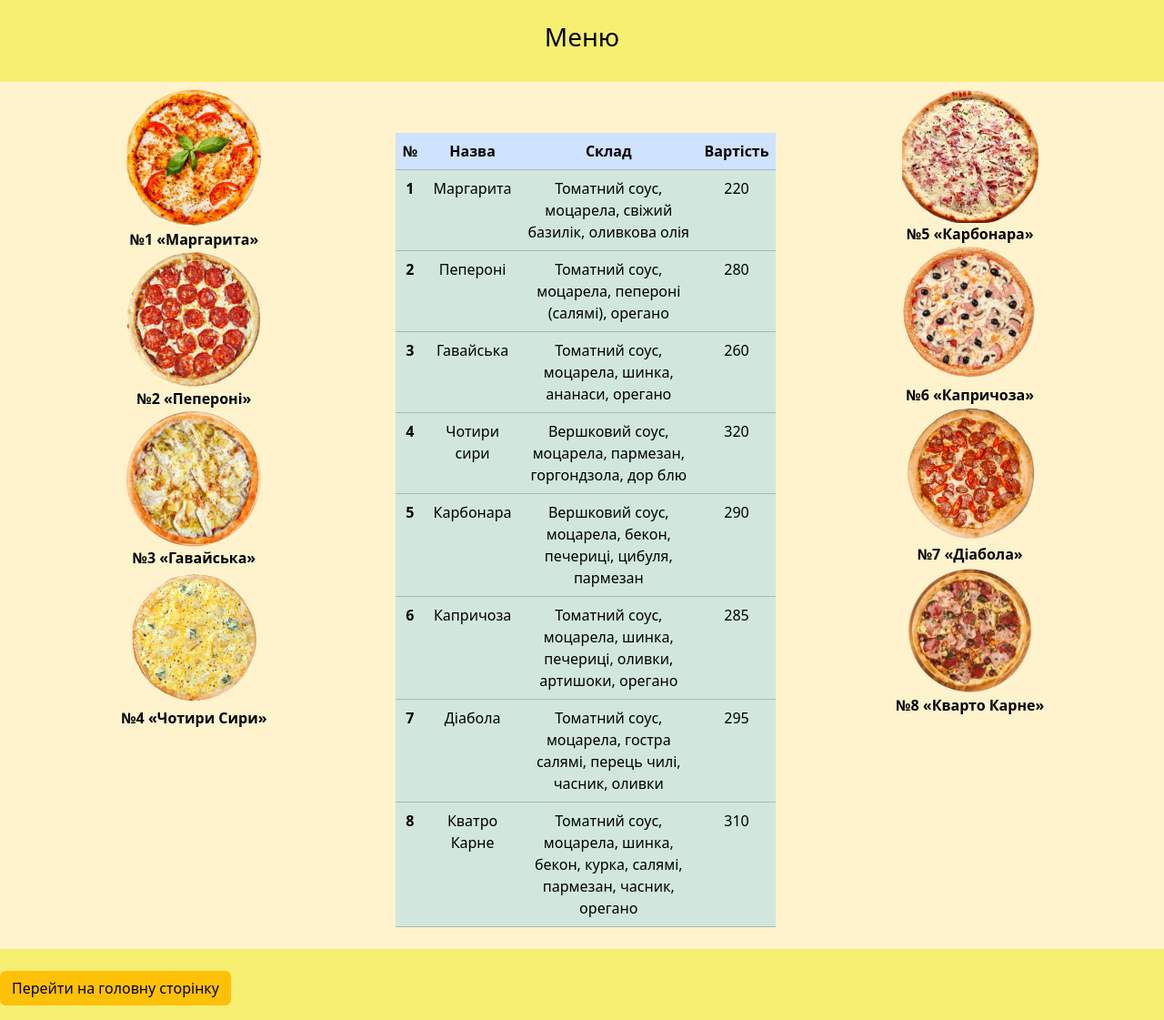
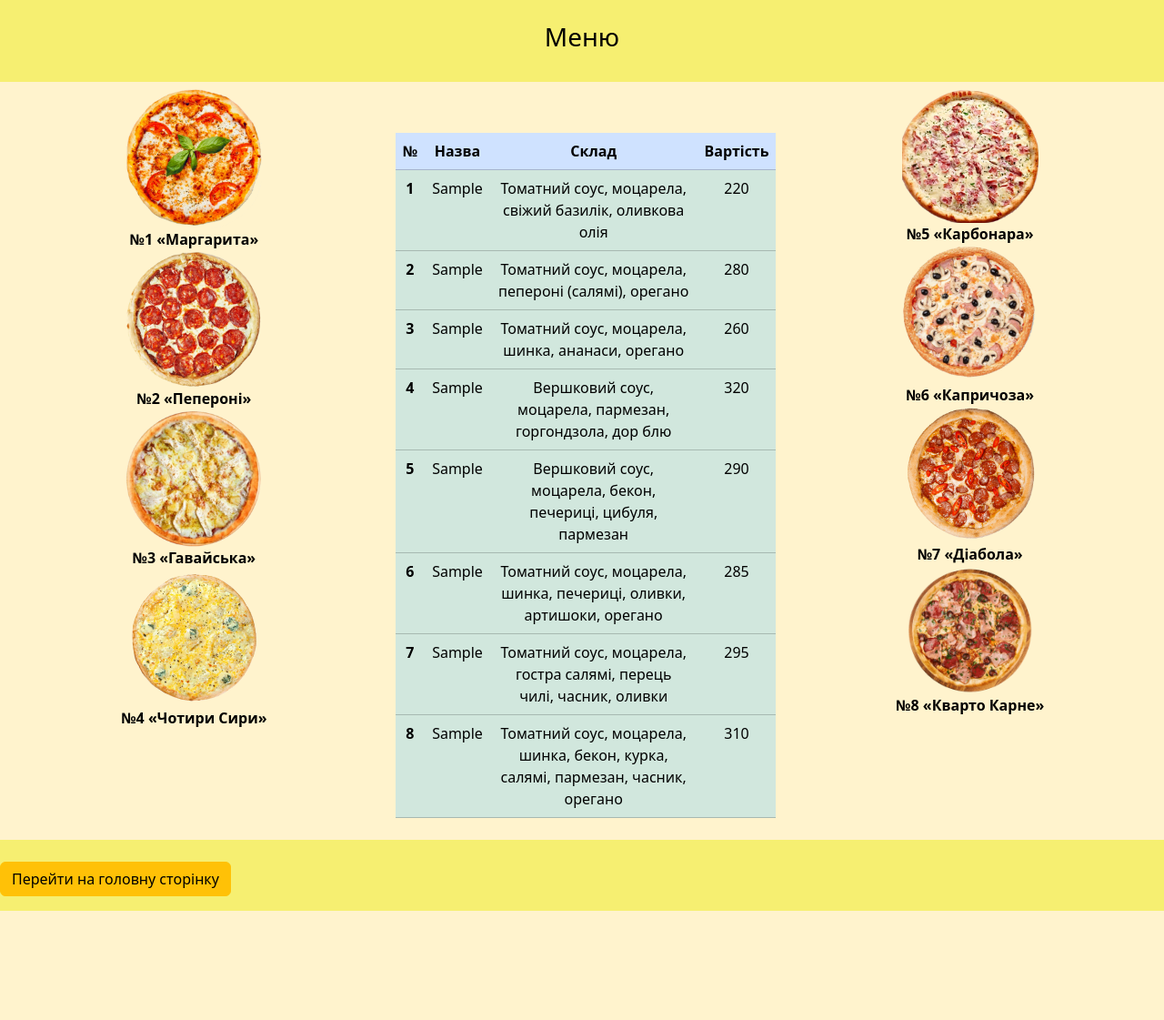
Before and after one commit to Vlad049/PizzaSite, a Flask app: template templates/menu.html in a window 1280 px wide. Shown: the whole page at 91% size. After the commit the page ends 1001 px from the top, so only its background shows below. Run offline with Flask 3, Linux system fonts and the light colour scheme; the template is opened without the code that fills it: most values are stand-ins (such as "Sample title", 1, 10 or a date in 2020).

Commit message:
Add files via upload

```diff
--- /dev/null
+++ b/templates/base.html
@@ -0,0 +1,19 @@
+<!DOCTYPE html>
+<html lang="en">
+<head>
+    <meta charset="UTF-8">
+    <meta http-equiv="X-UA-Compatible" content="IE=edge">
+    <meta name="viewport" content="width=device-width, initial-scale=1.0">
+    <link href="https://cdn.jsdelivr.net/npm/bootstrap@5.3.3/dist/css/bootstrap.min.css" rel="stylesheet" integrity="sha384-QWTKZyjpPEjISv5WaRU9OFeRpok6YctnYmDr5pNlyT2bRjXh0JMhjY6hW+ALEwIH" crossorigin="anonymous">
+    <script src="https://cdn.jsdelivr.net/npm/bootstrap@5.3.3/dist/js/bootstrap.bundle.min.js" integrity="sha384-YvpcrYf0tY3lHB60NNkmXc5s9fDVZLESaAA55NDzOxhy9GkcIdslK1eN7N6jIeHz" crossorigin="anonymous"></script>
+    <style></style>
+    <title>
+        {% block title %}
+        {% endblock title %}
+    </title>
+</head>
+<body>
+    {% block body %}
+    {% endblock body %}
+</body>
+</html>
--- a/templates/menu.html
+++ b/templates/menu.html
@@ -1,19 +1,15 @@
-<!DOCTYPE html>
-<html lang="en">
-<head>
-    <meta charset="UTF-8">
-    <meta http-equiv="X-UA-Compatible" content="IE=edge">
-    <meta name="viewport" content="width=device-width, initial-scale=1.0">
-    <link href="https://cdn.jsdelivr.net/npm/bootstrap@5.3.3/dist/css/bootstrap.min.css" rel="stylesheet" integrity="sha384-QWTKZyjpPEjISv5WaRU9OFeRpok6YctnYmDr5pNlyT2bRjXh0JMhjY6hW+ALEwIH" crossorigin="anonymous">
-    <script src="https://cdn.jsdelivr.net/npm/bootstrap@5.3.3/dist/js/bootstrap.bundle.min.js" integrity="sha384-YvpcrYf0tY3lHB60NNkmXc5s9fDVZLESaAA55NDzOxhy9GkcIdslK1eN7N6jIeHz" crossorigin="anonymous"></script>
+{% extends "base.html" %}
+{% block title %}
+    Меню
+{% endblock title %}
+
+{% block body %}
+<body class="table table-warning">
     <style>
-        body {
-            background-color: rgb(246, 239, 113);
-        }
+      body {
+      background-color: rgb(246, 239, 113);
+            }
     </style>
-    <title>Меню</title>
-</head>
-<body class="table table-warning">
     <div style="text-align: center;">
       <br>
       <h3>Меню</h3>
@@ -36,8 +32,8 @@
           <div class="col">
             <br><br>
     <table class="table table-primary table-hover" style="width: 102%;">
-        <thead class="table-warning-rgb">
-          <tr class="table-warning-rgb">
+        <thead style="color:gold">
+          <tr style="color:gold">
             <th scope="col">№</th>
             <th scope="col">Назва</th>
             <th scope="col">Склад</th>
@@ -47,49 +43,49 @@
         <tbody>
           <tr class="table-success">
             <th scope="row">1</th>
-            <td>Маргарита</td>
+            <td>{{ pizza_1 }}</td>
             <td>Томатний соус, моцарела, свіжий базилік, оливкова олія</td>
             <td>220</td>
           </tr>
           <tr class="table-success">
             <th scope="row">2</th>
-            <td>Пепероні </td>
+            <td>{{ pizza_2 }} </td>
             <td>Томатний соус, моцарела, пепероні (салямі), орегано</td>
             <td>280</td>
           </tr>
           <tr class="table-success">
             <th scope="row">3</th>
-            <td>Гавайська</td>
+            <td>{{ pizza_3 }}</td>
             <td>Томатний соус, моцарела, шинка, ананаси, орегано</td>
             <td>260</td>
           </tr>
           <tr class="table-success">
             <th scope="row">4</th>
-            <td>Чотири сири</td>
+            <td>{{ pizza_4 }}</td>
             <td>Вершковий соус, моцарела, пармезан, горгондзола, дор блю</td>
             <td>320</td>
           </tr>
           <tr class="table-success">
             <th scope="row">5</th>
-            <td>Карбонара</td>
+            <td>{{ pizza_5 }}</td>
             <td>Вершковий соус, моцарела, бекон, печериці, цибуля, пармезан</td>
             <td>290</td>
           </tr>
           <tr class="table-success">
             <th scope="row">6</th>
-            <td>Капричоза</td>
+            <td>{{ pizza_6 }}</td>
             <td>Томатний соус, моцарела, шинка, печериці, оливки, артишоки, орегано</td>
             <td>285</td>
           </tr>
           <tr class="table-success">
             <th scope="row">7</th>
-            <td>Діабола</td>
+            <td>{{ pizza_7 }}</td>
             <td>Томатний соус, моцарела, гостра салямі, перець чилі, часник, оливки</td>
             <td>295</td>
           </tr>
           <tr class="table-success">
             <th scope="row">8</th>
-            <td>Кватро Карне</td>
+            <td>{{ pizza_8 }}</td>
             <td>Томатний соус, моцарела, шинка, бекон, курка, салямі, пармезан, часник, орегано</td>
             <td>310</td>
           </tr>
@@ -112,5 +108,4 @@
         <a href="/" class="btn btn-warning">Перейти на головну сторінку</a>
         </tbody>
 
-</body>
-</html>
+{% endblock body %}
```
Also changed, not shown: templates/index.html (+9 -15 lines).
